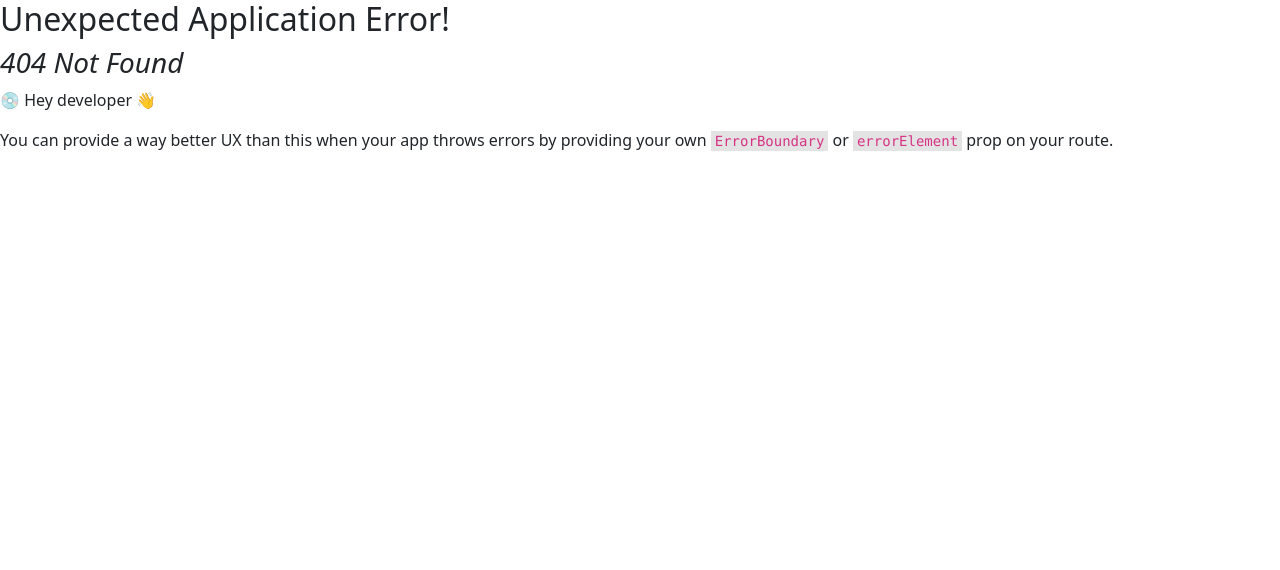
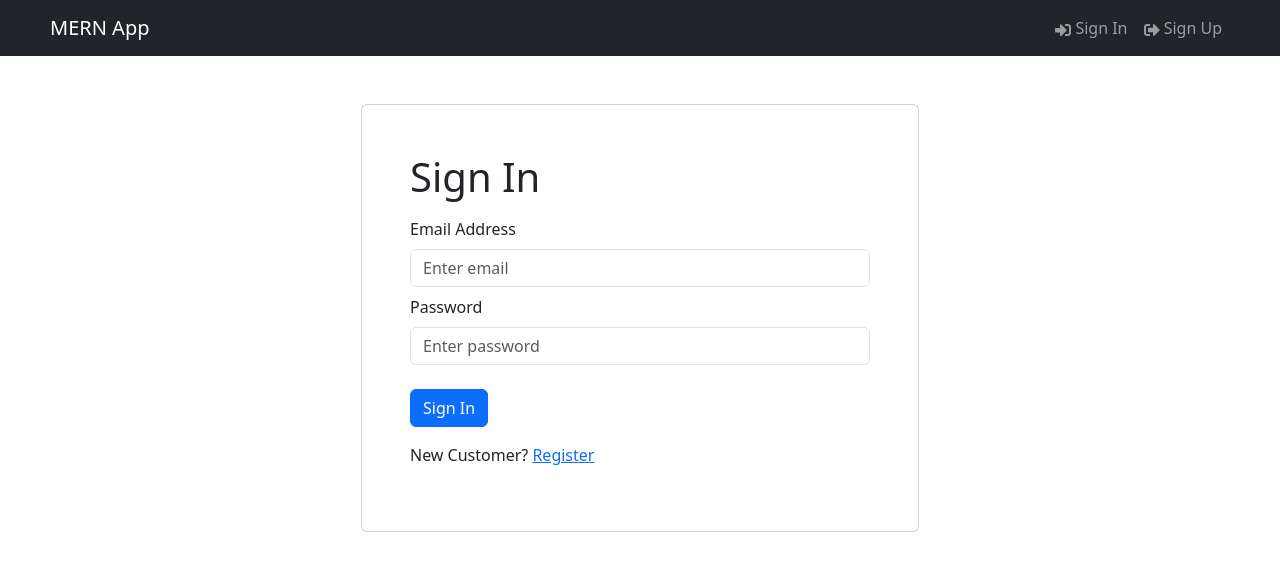
Before and after one commit to sandarudivyantha/mern_auth_project, a React (Vite) app in the folder frontend/: page /login in a window 1280 px wide. Before the commit this address had no page. Shown: the top 570 px of the page. Built offline with nearby package versions, Linux system fonts and the light colour scheme.

Commit message:
routes updated

```diff
--- a/frontend/src/main.jsx
+++ b/frontend/src/main.jsx
@@ -9,12 +9,14 @@
 } from 'react-router-dom';
 import 'bootstrap/dist/css/bootstrap.min.css';
 import HomeScreen from './screens/HomeScreen';
+import LoginScreen from './screens/LoginScreen.jsx';
 
 // Create the router using createBrowserRouter
 const router = createBrowserRouter(
   createRoutesFromElements(
     <Route path="/" element={<App />}>
       <Route index={true} element={<HomeScreen />} />
+      <Route path='/login' element={<LoginScreen />} />
     </Route>
   )
 );
```
